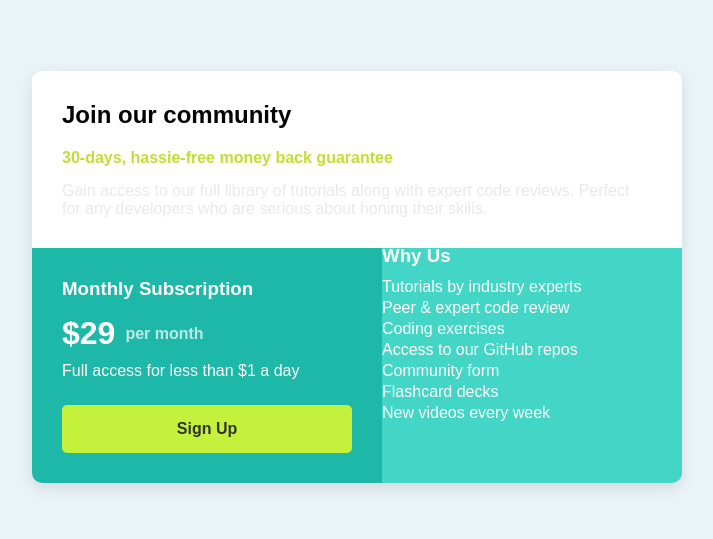
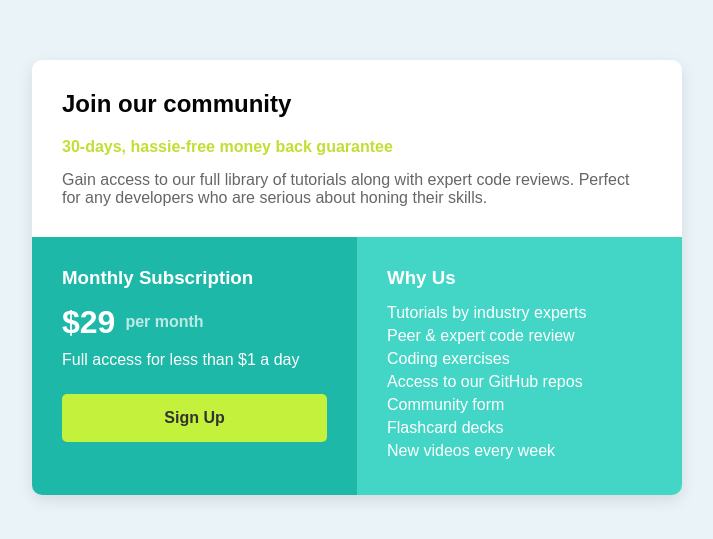
Before and after one commit to 2523Razak/Projet_HTML_CSS, a plain HTML site: page docs/index.html in a window 1280 px wide. Shown: the part 123-662 px from the top of the page, without its empty margins (283-996 px from the left). Drawn offline with Linux system fonts and the light colour scheme.

Commit message:
style.css

```diff
--- a/docs/style.css
+++ b/docs/style.css
@@ -39,7 +39,7 @@ body {
 }
 
 .entete p {
-    color:#dad7d793;
+    color: #666;
     font-size: 16px;
 }
 
@@ -116,8 +116,7 @@ body {
 .avantages {
     background-color: #43d6c7;
     color: #fff;
-    line-height: 1em;
-    /*padding: 30px;*/
+    padding: 30px;
     flex: 1;
     min-width: 300px;
 }
```
